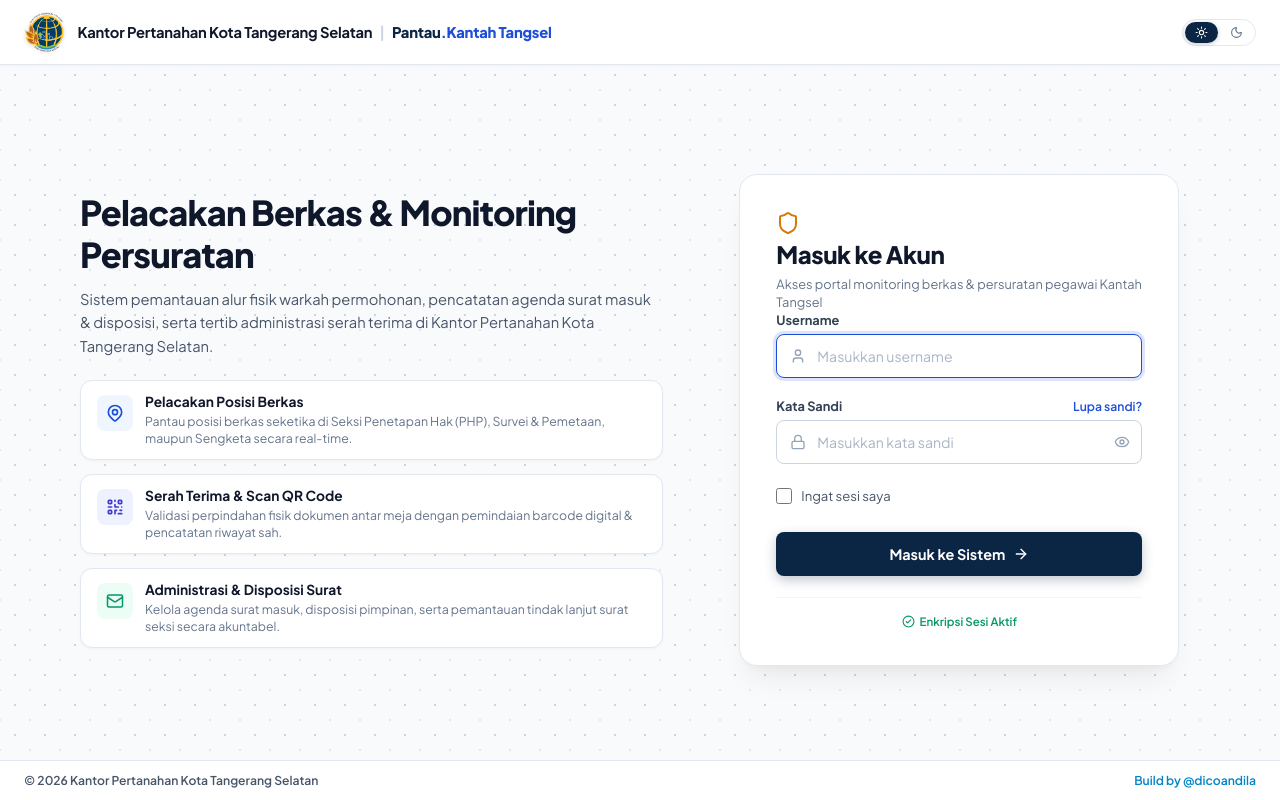
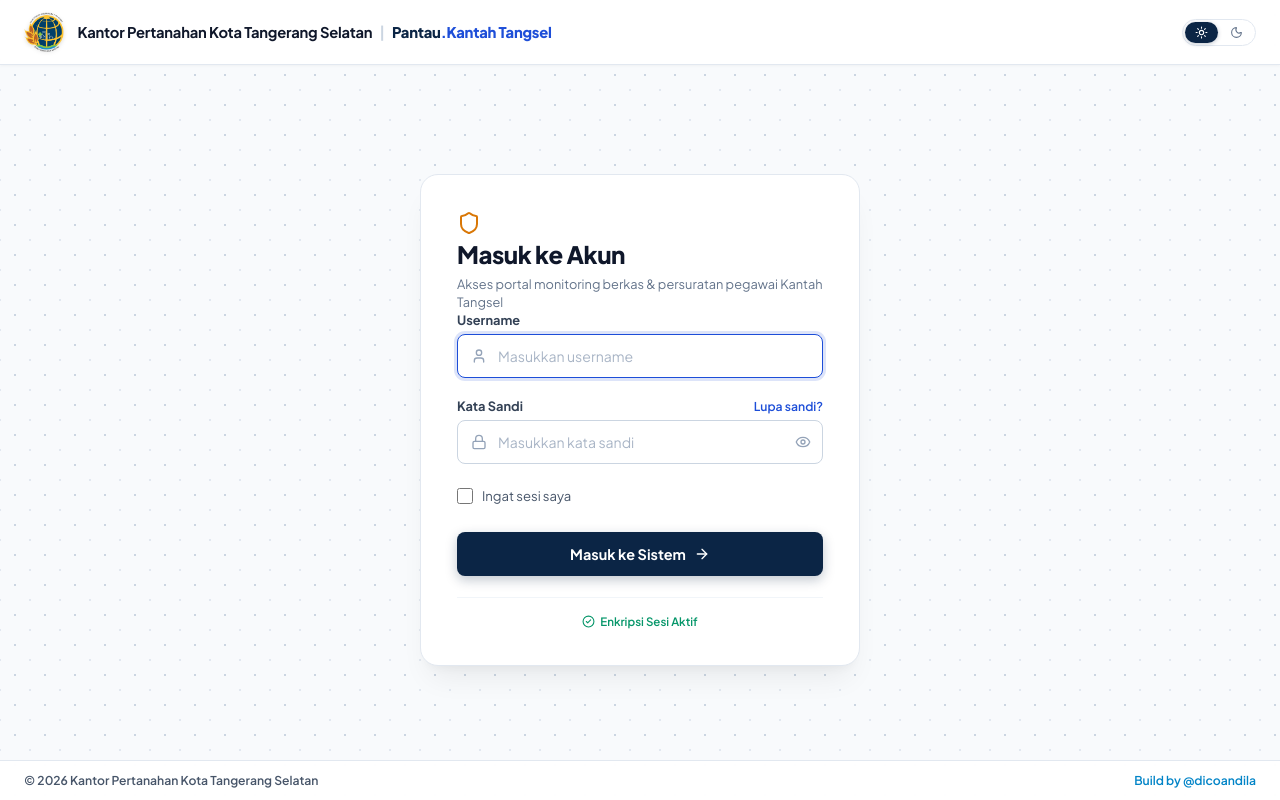
Before and after one commit to dicoandilasuhanda/pantau-kantah-tangsel, a React (Vite) app in the folder frontend/: page /login in a window 1280 px wide. Built offline with nearby package versions, Linux system fonts and the light colour scheme.

Commit message:
style(login): remove left hero feature section and center login card

```diff
--- a/frontend/src/pages/Login.jsx
+++ b/frontend/src/pages/Login.jsx
@@ -1,6 +1,6 @@
 import { useState, useEffect } from 'react';
 import { useNavigate } from 'react-router-dom';
-import { Sun, Moon, Shield, User, Lock, Eye, EyeOff, ArrowRight, CheckCircle2, AlertCircle, HelpCircle, X, Mail } from 'lucide-react';
+import { Sun, Moon, Shield, User, Lock, Eye, EyeOff, ArrowRight, CheckCircle2, AlertCircle, HelpCircle, X } from 'lucide-react';
 
 // Helper Cookie
 function setCookie(name, value, days) {
@@ -208,61 +208,11 @@ export default function Login() {
       <div className="bpn-header-spacer" aria-hidden="true" />
 
       {/* =========================================================================
-          2. MAIN CONTENT SECTION (Hero Left + Login Card Right)
+          2. MAIN CONTENT SECTION (Centered Login Card)
          ========================================================================= */}
       <main className="bpn-main">
         <div className="bpn-main-container">
-          {/* SISI KIRI: Enterprise Context */}
-          <section className="bpn-hero-section">
-            <div className="bpn-headline-block">
-              <h1 className="bpn-main-title">
-                Pelacakan Berkas &amp; Monitoring Persuratan
-              </h1>
-              <p className="bpn-main-desc">
-                Sistem pemantauan alur fisik warkah permohonan, pencatatan agenda surat masuk &amp; disposisi, serta tertib administrasi serah terima di Kantor Pertanahan Kota Tangerang Selatan.
-              </p>
-            </div>
-
-            {/* Kartu Fitur Utama */}
-            <div className="bpn-feature-list">
-              <div className="bpn-feat-item">
-                <div className="bpn-feat-icon bpn-icon-blue">
-                  <svg width="20" height="20" fill="none" stroke="currentColor" strokeWidth="2" strokeLinecap="round" strokeLinejoin="round" viewBox="0 0 24 24">
-                    <path d="M17.657 16.657L13.414 20.9a1.998 1.998 0 01-2.827 0l-4.244-4.243a8 8 0 1111.314 0z" />
-                    <path d="M15 11a3 3 0 11-6 0 3 3 0 016 0z" />
-                  </svg>
-                </div>
-                <div>
-                  <h2 className="bpn-feat-title">Pelacakan Posisi Berkas</h2>
-                  <p className="bpn-feat-desc">Pantau posisi berkas seketika di Seksi Penetapan Hak (PHP), Survei &amp; Pemetaan, maupun Sengketa secara real-time.</p>
-                </div>
-              </div>
-
-              <div className="bpn-feat-item">
-                <div className="bpn-feat-icon bpn-icon-indigo">
-                  <svg width="20" height="20" fill="none" stroke="currentColor" strokeWidth="2" strokeLinecap="round" strokeLinejoin="round" viewBox="0 0 24 24">
-                    <path d="M12 4v1m6 11h2m-6 0h-2v4m0-11v3m0 0h.01M12 12h4.01M16 20h4M4 12h4m12 0h.01M5 8h2a1 1 0 001-1V5a1 1 0 00-1-1H5a1 1 0 00-1 1v2a1 1 0 001 1zm12 0h2a1 1 0 001-1V5a1 1 0 00-1-1h-2a1 1 0 00-1 1v2a1 1 0 001 1zM5 20h2a1 1 0 001-1v-2a1 1 0 00-1-1H5a1 1 0 00-1 1v2a1 1 0 001 1z" />
-                  </svg>
-                </div>
-                <div>
-                  <h2 className="bpn-feat-title">Serah Terima &amp; Scan QR Code</h2>
-                  <p className="bpn-feat-desc">Validasi perpindahan fisik dokumen antar meja dengan pemindaian barcode digital &amp; pencatatan riwayat sah.</p>
-                </div>
-              </div>
-
-              <div className="bpn-feat-item">
-                <div className="bpn-feat-icon bpn-icon-emerald">
-                  <Mail size={18} />
-                </div>
-                <div>
-                  <h2 className="bpn-feat-title">Administrasi &amp; Disposisi Surat</h2>
-                  <p className="bpn-feat-desc">Kelola agenda surat masuk, disposisi pimpinan, serta pemantauan tindak lanjut surat seksi secara akuntabel.</p>
-                </div>
-              </div>
-            </div>
-          </section>
-
-          {/* SISI KANAN: Kartu Autentikasi */}
+          {/* Kartu Autentikasi (Di Tengah Layar) */}
           <section className="bpn-card-section">
             <div className="bpn-login-card">
               <div className="bpn-card-header">
@@ -771,10 +721,10 @@ export default function Login() {
 
         .bpn-main-container {
           width: 100%;
-          max-width: 1120px;
-          display: grid;
-          grid-template-columns: 1.15fr 0.95fr;
-          gap: 3.5rem;
+          max-width: 440px;
+          margin: 0 auto;
+          display: flex;
+          justify-content: center;
           align-items: center;
         }
         @media (max-width: 960px) {
@@ -789,13 +739,8 @@ export default function Login() {
             margin: 0 auto;
           }
           .bpn-card-section {
-            order: 1; /* Form login langsung muncul di atas di layar HP */
+            order: 1;
             width: 100%;
-          }
-          .bpn-hero-section {
-            order: 2; /* Penjelasan fitur & sistem di bawahnya */
-            width: 100%;
-            gap: 1.15rem;
           }
           .bpn-mobile-seal {
             display: none !important;
```
